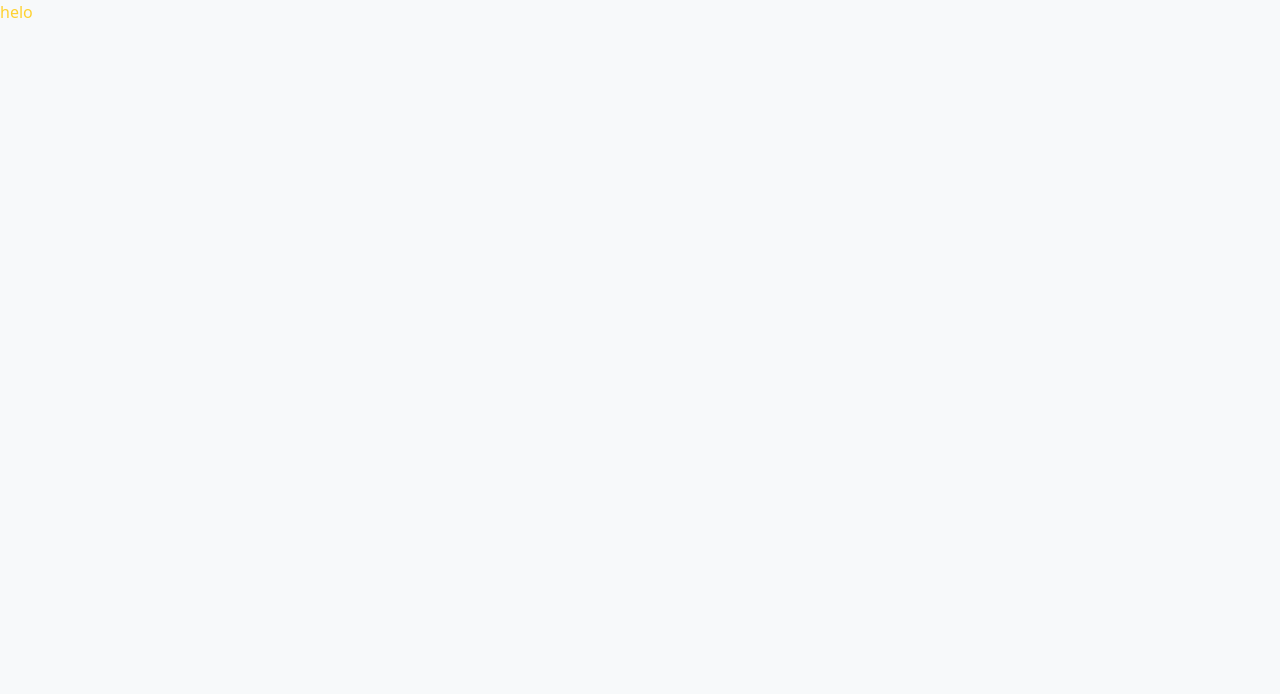
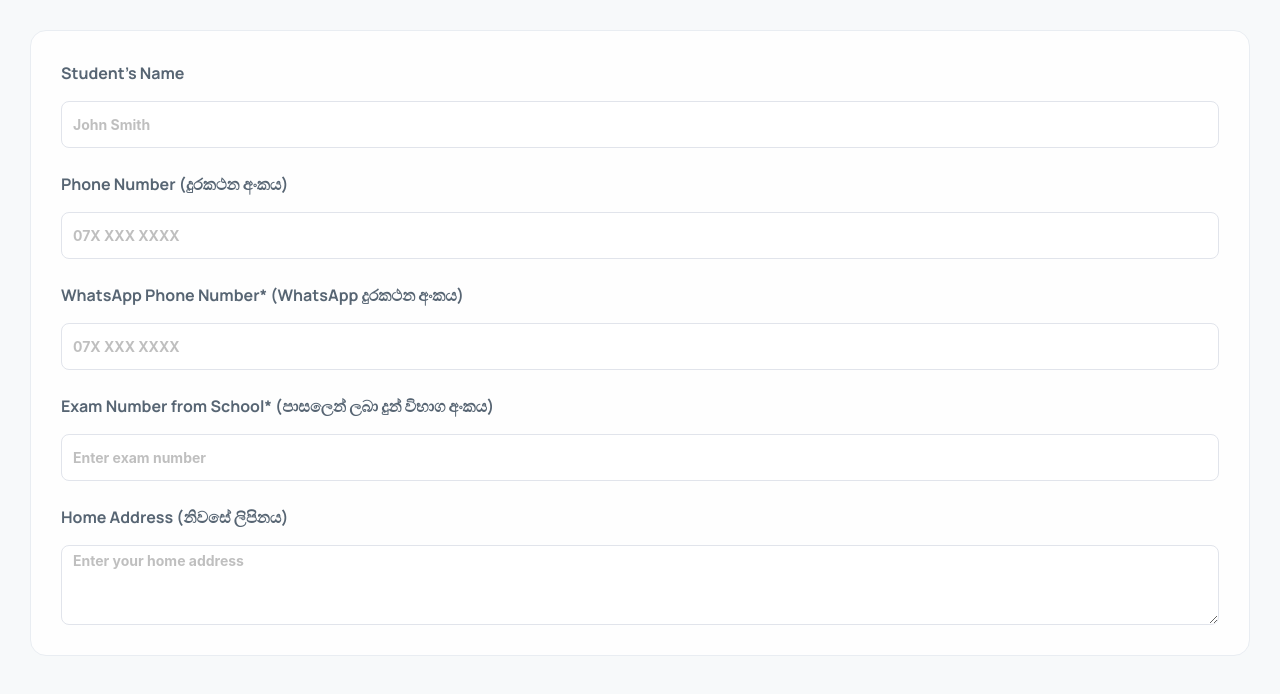
Before and after one commit to Lasith22/graduation-app, a React (Vite) app: page / in a window 1280 px wide. Shown: the top 694 px of the page. Built offline with nearby package versions, Linux system fonts and the light colour scheme.

Commit message:
Add MainForm component and update App layout

```diff
--- a/src/App.jsx
+++ b/src/App.jsx
@@ -1,10 +1,11 @@
 import SimpleFirestoreButton from './components/ SimpleFirestoreButton';
+import MainForm from './components/MainForm';
 
 function App() {
   return (
     <>
-      <div className=" min-h-screen bg-[#F7F9FA]">
-        <h1 className=" text-amber-300">helo</h1>
+      <div className=" min-h-screen bg-[#F7F9FA] p-[30px]">
+        <MainForm />
       </div>
     </>
   );
--- /dev/null
+++ b/src/components/MainForm.jsx
@@ -0,0 +1,84 @@
+import React from 'react';
+import { Input } from 'antd';
+
+const MainForm = () => {
+  const inputStyle = {
+    width: '100%',
+    height: '47px',
+    border: '1px',
+    borderRadius: '8px',
+    borderColor: '#E1E4EB',
+    borderStyle: 'solid',
+    backgroundColor: '#fff',
+  };
+
+  const inputClass =
+    'text-[#A8B4BF] text-[13px] font-primary font-bold placeholder-[#A8B4BF]';
+
+  const labelClass = 'text-[#576573] font-primary text-[16px] font-bold';
+
+  return (
+    <div className="rounded-2xl border border-[#E9EDF2] bg-white/90 p-[30px]">
+      <div className="flex flex-col gap-[24px]">
+        {/* Student's Name */}
+        <div className="flex flex-col gap-[16px]">
+          <h1 className={labelClass}>Student's Name</h1>
+          <Input
+            placeholder="John Smith"
+            className={inputClass}
+            style={inputStyle}
+          />
+        </div>
+
+        {/* Phone Number (දුරකථන අංකය) */}
+        <div className="flex flex-col gap-[16px]">
+          <h1 className={labelClass}>Phone Number (දුරකථන අංකය)</h1>
+          <Input
+            placeholder="07X XXX XXXX"
+            className={inputClass}
+            style={inputStyle}
+          />
+        </div>
+
+        {/* WhatsApp Phone Number (WhatsApp දුරකථන අංකය) - Required */}
+        <div className="flex flex-col gap-[16px]">
+          <h1 className={labelClass}>
+            WhatsApp Phone Number* (WhatsApp දුරකථන අංකය)
+          </h1>
+          <Input
+            placeholder="07X XXX XXXX"
+            className={inputClass}
+            style={inputStyle}
+            required
+          />
+        </div>
+
+        {/* Exam Number from School (පාසලෙන් ලබා දුන් විභාග අංකය) - Required */}
+        <div className="flex flex-col gap-[16px]">
+          <h1 className={labelClass}>
+            Exam Number from School* (පාසලෙන් ලබා දුන් විභාග අංකය)
+          </h1>
+          <Input
+            placeholder="Enter exam number"
+            className={inputClass}
+            style={inputStyle}
+            required
+          />
+        </div>
+
+        {/* Home Address (නිවසේ ලිපිනය) */}
+        <div className="flex flex-col gap-[16px]">
+          <h1 className={labelClass}>Home Address (නිවසේ ලිපිනය)</h1>
+          <Input.TextArea
+            placeholder="Enter your home address"
+            className={inputClass}
+            style={{ ...inputStyle, height: 'auto', minHeight: '80px' }}
+            rows={3}
+          />
+        </div>
+      </div>
+    </div>
+  );
+};
+
+export default MainForm;
--- a/vite.config.js
+++ b/vite.config.js
@@ -1,7 +1,6 @@
 import { defineConfig } from 'vite';
 import react from '@vitejs/plugin-react';
 import tailwindcss from '@tailwindcss/vite';
-import { defineConfig, loadEnv } from 'vite';
 
 // https://vite.dev/config/
 export default defineConfig({
```
